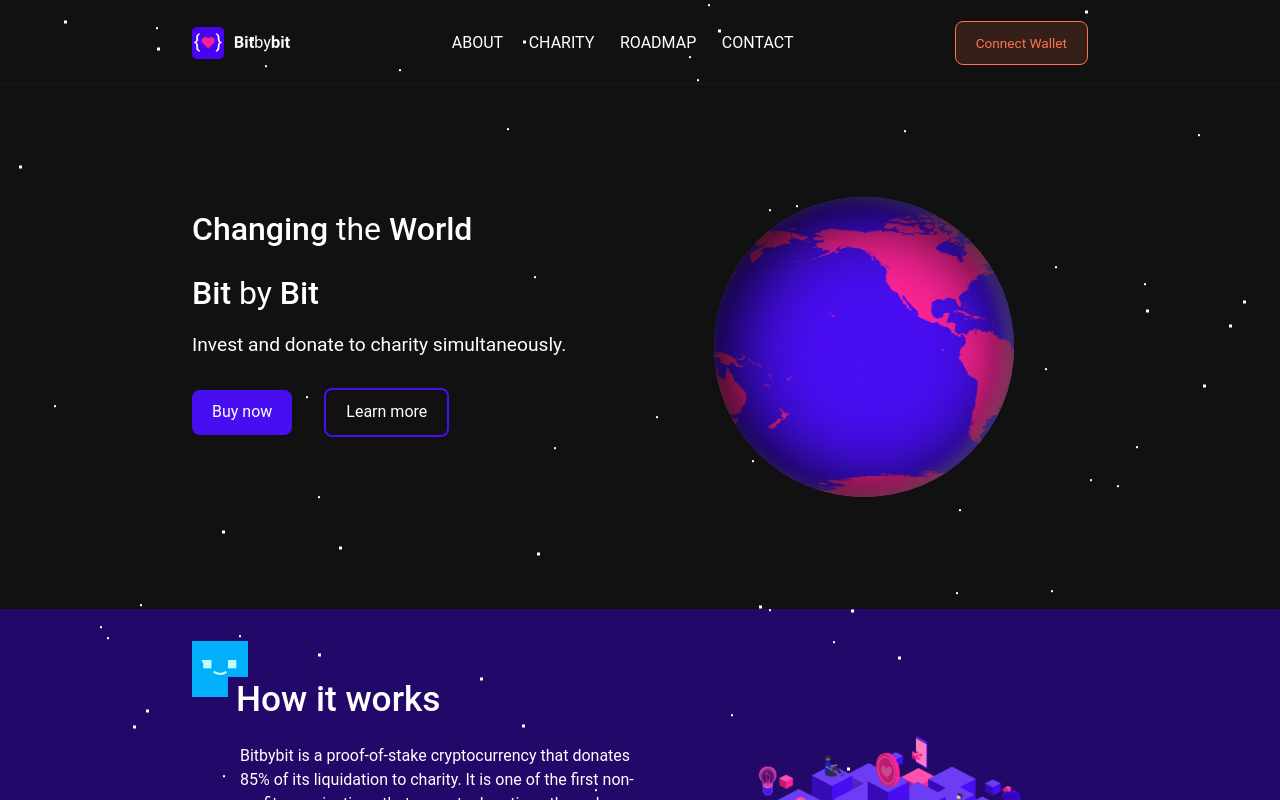
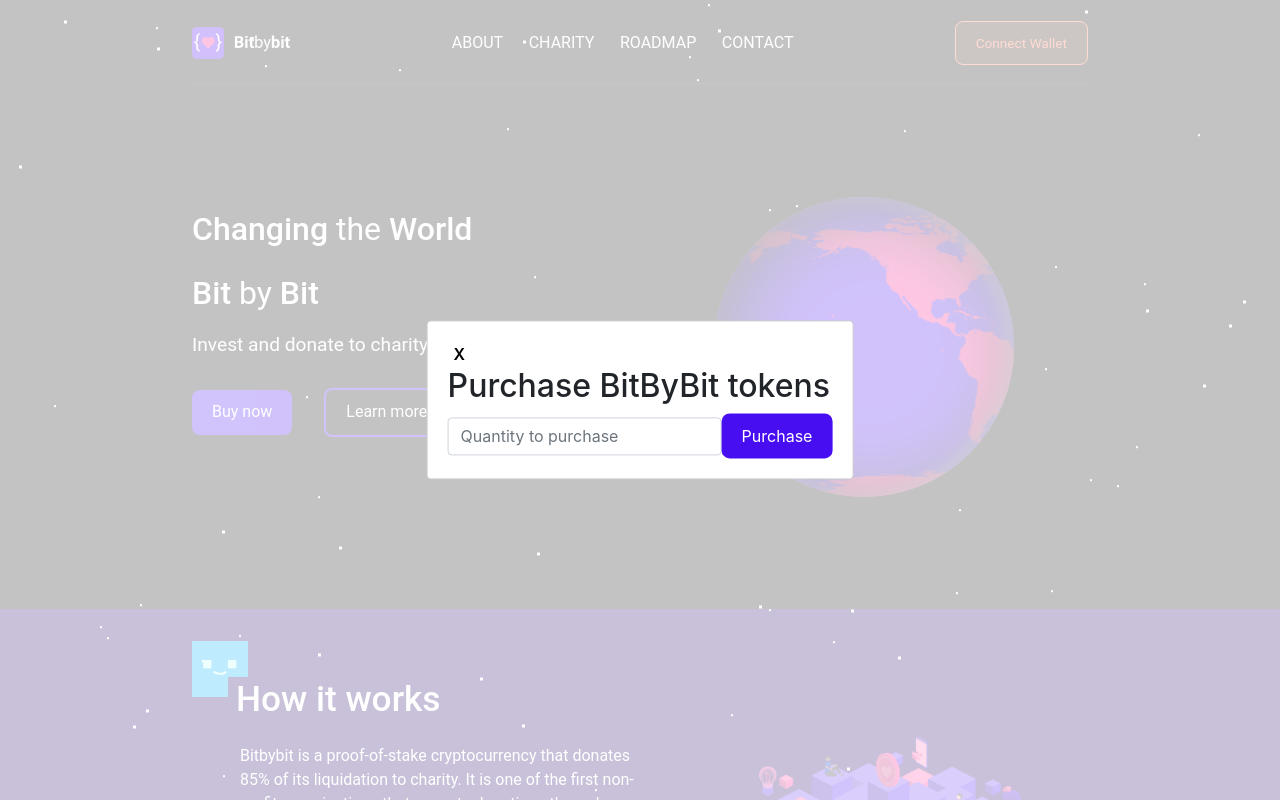
Before and after one commit to lightswarm124/bitbybit-frontend, a React (Create React App) app: page / in a window 1280 px wide. Both pictures are taken after a click on the button "Buy now". Shown: the top 800 px of the page. Built offline with nearby package versions, Linux system fonts and the light colour scheme.

Commit message:
Add modal for buying

```diff
--- a/package.json
+++ b/package.json
@@ -13,6 +13,7 @@
     "ethers": "^5.0.32",
     "react": "^17.0.2",
     "react-dom": "^17.0.2",
+    "react-modal": "^3.14.3",
     "react-scripts": "4.0.3",
     "react-vertical-timeline-component": "^3.5.2",
     "web-vitals": "^1.0.1",
--- a/src/App.js
+++ b/src/App.js
@@ -5,9 +5,12 @@ import Hero from "../src/components/Hero";
 import About from "../src/components/About";
 import Charity from "../src/components/Charity";
 import Roadmap from "./components/Roadmap.js";
-import Tokenomics from "./Tokenomics.js";
+import Tokenomics from "./components/Tokenomics.js";
 import Footer from "./components/Footer";
+import Modal from "react-modal";
 import "./styles/stars.css";
+import Button from "./components/_ui/Button";
+import styled from "@emotion/styled";
 
 const pageStyles = {
   margin: 0,
@@ -18,12 +21,29 @@ const pageStyles = {
   boxSize: "border-box",
 };
 
+const modalStyles = {
+  content: {
+    zIndex: "999999 !important",
+    top: "50%",
+    left: "50%",
+    right: "auto",
+    bottom: "auto",
+    marginRight: "-50%",
+    transform: "translate(-50%, -50%)",
+  },
+};
+
+const CloseButton = styled.button`
+  border: none;
+  background: none;
+  font-weight: 600;
+`;
+
 function App() {
   const [simpleStorage, setSimpleStorage] = useState(undefined);
   const [userWallet, setUserWallet] = useState(undefined);
   const [data, setData] = useState("");
-  // const [walletAddress, setWalletAddress] = useState(undefined);
-  console.log(simpleStorage);
+  const [modalIsOpen, setIsOpen] = React.useState(false);
   console.log(data);
 
   const integrateWallet = () => {
@@ -38,29 +58,41 @@ function App() {
     init();
   };
 
-  // const updateData = async (e) => {
-  //   e.preventDefault();
-  //   const data = e.target.elements[0].value;
-  //   const tx = await simpleStorage.updateData(data);
-  //   await tx.wait();
-  //   const newData = await simpleStorage.readData();
-  //   newData !== "undefined" && setData(newData);
-  //   console.log(newData);
-  // };
+  const updateData = async (e) => {
+    e.preventDefault();
+    if (userWallet) {
+      const amount = e.target.elements[0].value;
+      const tx = await simpleStorage.updateData(amount);
+      await tx.wait();
+      const newData = await simpleStorage.readData();
+      console.log(newData);
+      newData !== "undefined" && setData(newData);
+    } else {
+      alert("Please connect your Metamask wallet to purchase tokens.");
+    }
+  };
 
-  // if (typeof simpleStorage === "undefined" || typeof data === "undefined") {
-  //   return "Loading...";
-  // }
+  function openModal() {
+    setIsOpen(true);
+  }
+
+  function afterOpenModal() {
+    // references are now sync'd and can be accessed.
+  }
+
+  function closeModal() {
+    setIsOpen(false);
+  }
 
   return (
     <>
-      <main style={pageStyles}>
+      <main id="main" style={pageStyles}>
         <div id="stars"></div>
         <div id="stars2"></div>
         <div id="stars3"></div>
         <title>BitByBit</title>
         <Navbar wallet={userWallet} onClickLogin={integrateWallet} />
-        <Hero />
+        <Hero onClickBuy={openModal} />
         <About />
         <Charity />
         <Roadmap />
@@ -68,14 +100,17 @@ function App() {
         <Footer />
         <div id="stars2"></div>
         <div id="stars3"></div>
-        {/* <div className="container">
-          <div className="row">
-            <div className="col-sm-6">
-              <h2>Data:</h2>
-              <p>{data.toString()}</p>
-            </div>
-
-            <div className="col-sm-6">
+        <Modal
+          isOpen={modalIsOpen}
+          onAfterOpen={afterOpenModal}
+          onRequestClose={closeModal}
+          style={modalStyles}
+          contentLabel="Purchase BBB"
+          appElement={document.getElementById("main")}
+        >
+          <CloseButton variant="primary" onClick={closeModal}>
+            X
+          </CloseButton>
           <h2>Purchase BitByBit tokens</h2>
           <form className="form-inline" onSubmit={(e) => updateData(e)}>
             <input
@@ -83,13 +118,11 @@ function App() {
               className="form-control"
               placeholder="Quantity to purchase"
             />
-                <button type="submit" className="btn btn-primary">
+            <Button type="submit" variant="primary">
               Purchase
-                </button>
+            </Button>
           </form>
-            </div>
-          </div>
-        </div> */}
+        </Modal>
       </main>
     </>
   );
--- a/src/components/Hero.js
+++ b/src/components/Hero.js
@@ -37,18 +37,19 @@ const TextWrapper = styled.div`
 `;
 
 const HeroImageWrapper = styled.div`
-  z-index: 9999;
+  z-index: 99;
+  position: relative;
   flex: 1;
   #earth {
     margin: 0 auto;
-  }
-  img {
-    max-width: 400px;
-    min-width: 220px;
+    z-index: 99;
   }
 `;
 
-const Hero = () => {
+const Hero = ({ onClickBuy }) => {
+  const handleClick = () => {
+    onClickBuy();
+  };
   return (
     <ContentWrapper>
       <HeroWrapper>
@@ -63,7 +64,9 @@ const Hero = () => {
           </h1>
           <h2>Invest and donate to charity simultaneously.</h2>
           <div className="buttons-wrapper">
-            <Button variant="primary">Buy now</Button>
+            <Button variant="primary" onClick={handleClick}>
+              Buy now
+            </Button>
             <Button variant="secondary">Learn more</Button>
           </div>
         </TextWrapper>
--- a/src/components/Navbar/Navbar.js
+++ b/src/components/Navbar/Navbar.js
@@ -158,7 +158,7 @@ const Navbar = ({ wallet, onClickLogin }) => {
               <svg
                 stroke="currentColor"
                 fill="currentColor"
-                stroke-width="0"
+                strokeWidth="0"
                 viewBox="0 0 24 24"
                 height="18"
                 width="18"
--- a/src/Tokenomics.js
+++ b/src/components/Tokenomics.js
@@ -1,6 +1,6 @@
 import React from "react";
-import BlockHeading from "./components/BlockHeading";
-import ContentWrapper from "./components/ContentWrapper";
+import BlockHeading from "./BlockHeading";
+import ContentWrapper from "./ContentWrapper";
 import styled from "@emotion/styled";
 
 const TokenomicsSection = styled.div`
@@ -47,12 +47,12 @@ const tokenomicsData = [
     data: "0.000021 BNB",
   },
   {
-    title: "Hard Cap",
-    data: "BitByBit",
+    title: "Soft Cap",
+    data: "20,000,000",
   },
   {
-    title: "Soft Cap",
-    data: "BitByBit",
+    title: "Hard Cap",
+    data: "TBD",
   },
   {
     title: "Crowd Sale Refundable",
--- a/src/contracts/SaleContractABI.js
+++ b/src/contracts/SaleContractABI.js
@@ -1,4 +1,4 @@
-export const TOKEN_ADDRESS = "0x2225E2B79e83Fb705dCc9de79d2556d612B22c38";
+export const TOKEN_ADDRESS = "0xA389319bA1E8BacA2f376Cf7a027C8F5e3fcAe1a";
 
 export const TOKEN_ABI = [
   {
```
Also changed, not shown: src/styles/stars.css, 1 other file (tests, documents, lock files or other folders). Lines whose indentation alone changed are shown as unchanged.
